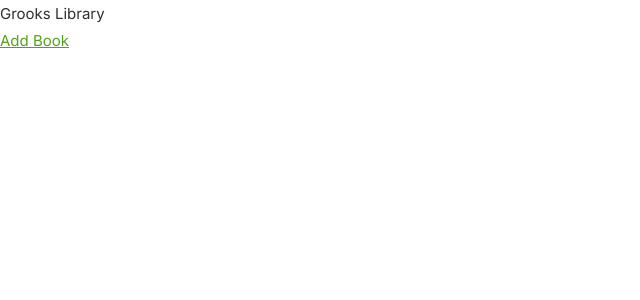
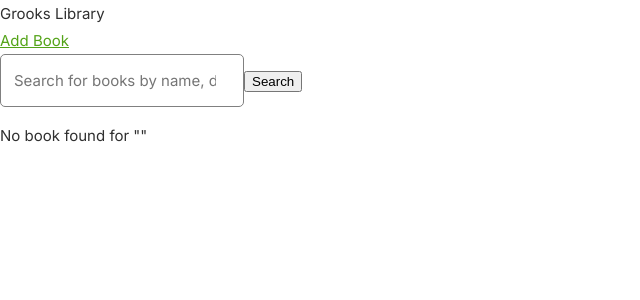
Before and after one commit to DevangMstryls/Grooks-Library, a React (Create React App) app: page / in a window 1280 px wide. Shown: the top 300 px of the page, without its empty margins (0-640 px from the left). Built offline with nearby package versions, Linux system fonts and the light colour scheme.

Commit message:
master: made the filtering functionality

```diff
--- a/src/components/books/BooksList.tsx
+++ b/src/components/books/BooksList.tsx
@@ -1,7 +1,8 @@
-import React from "react";
+import React, {useEffect, useRef, useState} from "react";
 import {APP_STATE, BooksState} from "../../core/types/stateTypes";
 import {connect} from "react-redux";
 import BookCard from "./BookCard";
+import {Book} from "../../core/types/types";
 
 const mapStateToProps = (state: APP_STATE) => {
     return {
@@ -21,13 +22,70 @@ const BooksList = (props: Props) => {
         // dispatch,
     } = props;
 
-    const allBooks = books.data;
+    const allBooks: { [bookId: string]: Book } = books.data;
 
+    const [searchTerm, setSearchTerm] = useState('');
+    const [waitForSearch, setWaitForSearch] = useState(false);
+    const [filtersApplied, setFiltersApplied] = useState(false);
+    const [filteredBooks, setFilteredBooks] = useState({});
+
+    const timeoutRef: any = useRef();
+
+    const doSearch = () => {
+        if (searchTerm.trim() === '') {
+            setFiltersApplied(false);
+            return;
+        }
+
+        setWaitForSearch(true);
+        clearTimeout(timeoutRef.current);
+        timeoutRef.current = setTimeout(() => {
+            filterBooks();
+            setFiltersApplied(true);
+            setWaitForSearch(false);
+        }, 1000);
+    };
+
+    const filterBooks = () => {
+        const filtered: { [bookId: string]: Book } = {};
+        Object.values(allBooks).forEach((book) => {
+            const searchable = `${book.name} ${book.description} ${book.author} ${book.publisher}`;
+            if (searchable.toLowerCase().includes(searchTerm.toLowerCase())) {
+                filtered[book.id] = book;
+            }
+        });
+        setFilteredBooks(filtered);
+        setFiltersApplied(true);
+    };
+
+    useEffect(() => {
+        filterBooks();
+    }, [searchTerm]);
 
     return (
         <div>
+            <div>
+                <input
+                    type="search"
+                    placeholder={'Search for books by name, description, author, publisher'}
+                    value={searchTerm}
+                    onChange={(e) => {
+                        setSearchTerm(e.target.value);
+                        if (e.target.value.trim() === '') {
+                            setFiltersApplied(false);
+                        }
+                    }}
+                    onKeyUp={(e) => {
+                        if (e.key === 'Enter') {
+                            doSearch();
+                        }
+                    }}
+                />
+                <button onClick={() => doSearch()}>{waitForSearch ? 'Searching...' : 'Search'}</button>
+            </div>
+
             {
-                Object.keys(allBooks).map((bookId) => {
+                Object.keys(filtersApplied ? filteredBooks : allBooks).map((bookId) => {
                     const book = allBooks[bookId];
                     return (
                         <BookCard
@@ -37,6 +95,11 @@ const BooksList = (props: Props) => {
                     );
                 })
             }
+
+            {
+                (filtersApplied && !Object.keys(filteredBooks).length) &&
+                <p>No book found for &quot;{searchTerm}&quot;</p>
+            }
         </div>
     );
 };
```
